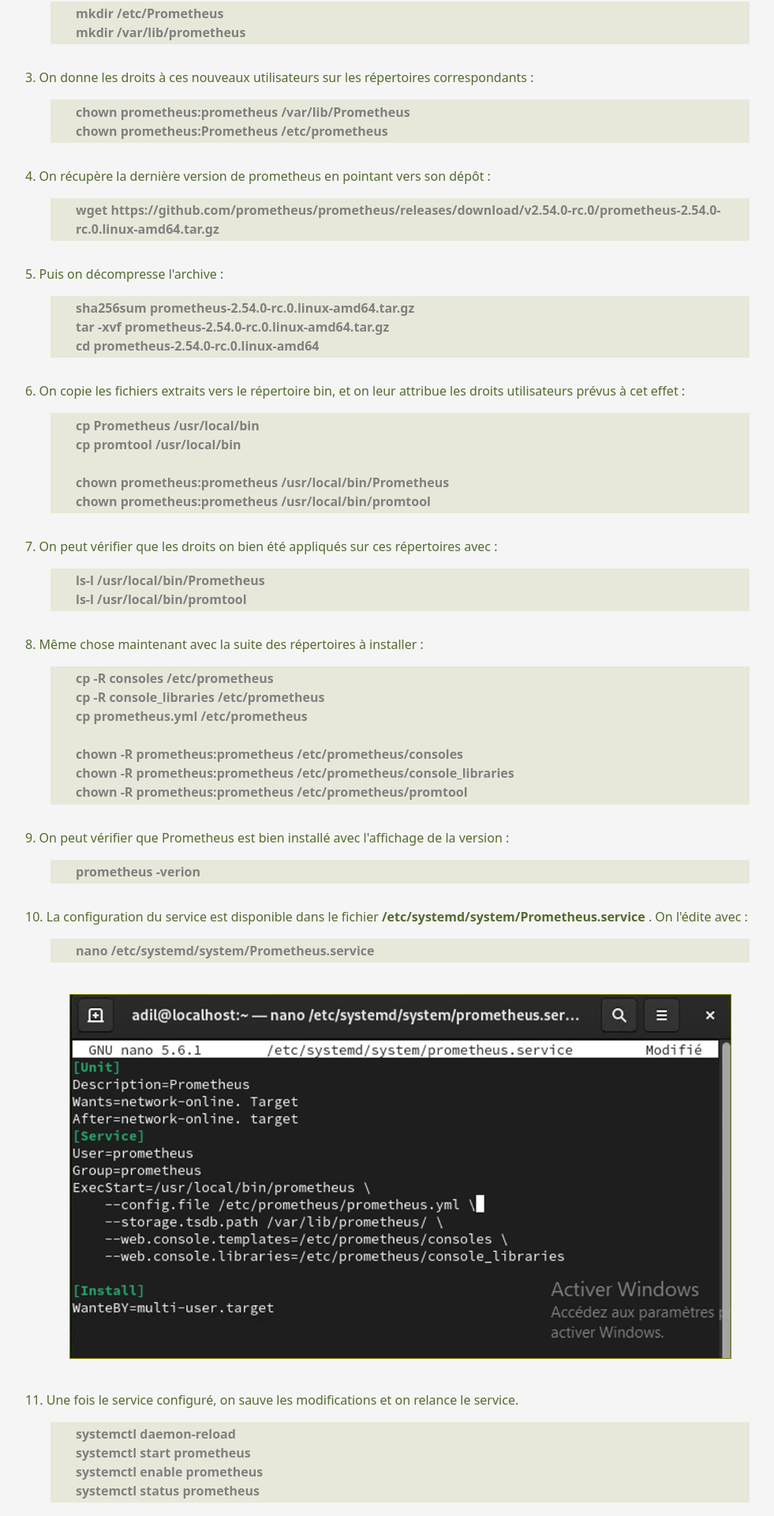
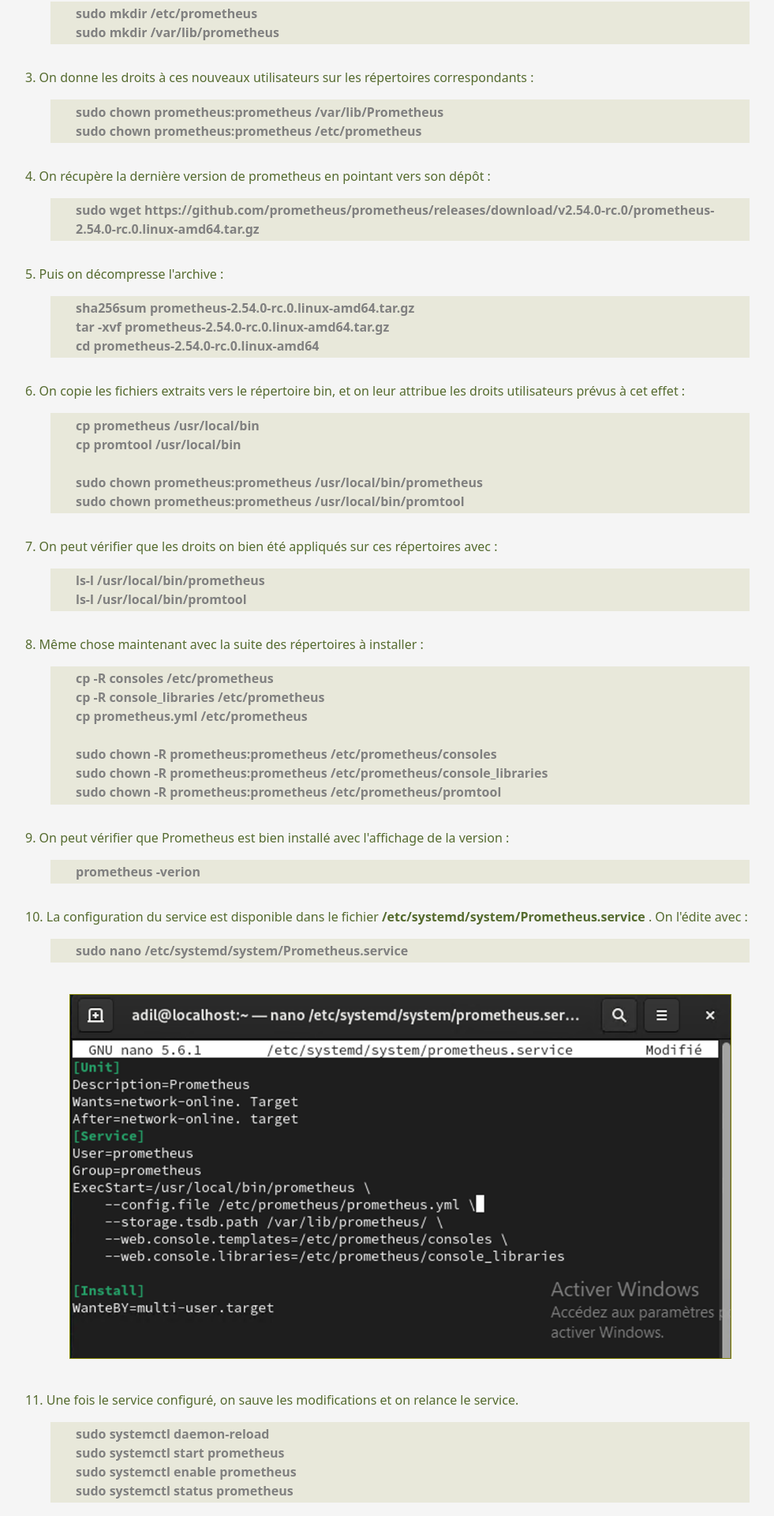
Before and after one commit to GitMalice/startReact, a React (Vite) app: page /monitoring in a window 1280 px wide. Shown: the part 3734-5654 px from the top of the page at 79% size, without its empty margins (133-1114 px from the left). Built offline with nearby package versions, Linux system fonts and the light colour scheme.

Commit message:
fix errors from _ into -- and added sudos

```diff
--- a/src/components/Monitoring.tsx
+++ b/src/components/Monitoring.tsx
@@ -116,31 +116,31 @@
       <h3 className="sous_titre">Prometheus, feu!</h3>
       <p>1. On commence par installer le service</p>
       <p className="code">
-        useradd –no-create-home –shell /bin/false/ Prometheus
+        sudo useradd --no-create-home --shell /bin/false/ prometheus
         <br />
-        useradd –no-create-home –shell /bin/false node_exporter
+        sudo useradd --no-create-home --shell /bin/false node_exporter
       </p>
       <p>2. On crée les répertoires d'installation :</p>
       <p className="code">
-        mkdir /etc/Prometheus
+        sudo mkdir /etc/prometheus
         <br />
-        mkdir /var/lib/prometheus
+        sudo mkdir /var/lib/prometheus
       </p>
       <p>
         3. On donne les droits à ces nouveaux utilisateurs sur les répertoires
         correspondants :
       </p>
       <p className="code">
-        chown prometheus:prometheus /var/lib/Prometheus
+        sudo chown prometheus:prometheus /var/lib/Prometheus
         <br />
-        chown prometheus:Prometheus /etc/prometheus
+        sudo chown prometheus:prometheus /etc/prometheus
       </p>
       <p>
         4. On récupère la dernière version de prometheus en pointant vers son
         dépôt :
       </p>
       <p className="code">
-        wget
+        sudo wget
         https://github.com/prometheus/prometheus/releases/download/v2.54.0-rc.0/prometheus-2.54.0-rc.0.linux-amd64.tar.gz
       </p>
       <p>5. Puis on décompresse l'archive :</p>
@@ -156,21 +156,21 @@
         attribue les droits utilisateurs prévus à cet effet :
       </p>
       <p className="code">
-        cp Prometheus /usr/local/bin
+        cp prometheus /usr/local/bin
         <br />
         cp promtool /usr/local/bin
         <br />
         <br />
-        chown prometheus:prometheus /usr/local/bin/Prometheus
+        sudo chown prometheus:prometheus /usr/local/bin/prometheus
         <br />
-        chown prometheus:prometheus /usr/local/bin/promtool
+        sudo chown prometheus:prometheus /usr/local/bin/promtool
       </p>
       <p>
         7. On peut vérifier que les droits on bien été appliqués sur ces
         répertoires avec :
       </p>
       <p className="code">
-        ls-l /usr/local/bin/Prometheus
+        ls-l /usr/local/bin/prometheus
         <br />
         ls-l /usr/local/bin/promtool
       </p>
@@ -185,11 +185,11 @@
         cp prometheus.yml /etc/prometheus
         <br />
         <br />
-        chown -R prometheus:prometheus /etc/prometheus/consoles
+        sudo chown -R prometheus:prometheus /etc/prometheus/consoles
         <br />
-        chown -R prometheus:prometheus /etc/prometheus/console_libraries
+        sudo chown -R prometheus:prometheus /etc/prometheus/console_libraries
         <br />
-        chown -R prometheus:prometheus /etc/prometheus/promtool
+        sudo chown -R prometheus:prometheus /etc/prometheus/promtool
       </p>
       <p>
         9. On peut vérifier que Prometheus est bien installé avec l'affichage de
@@ -200,7 +200,7 @@
         10. La configuration du service est disponible dans le fichier{" "}
         <b>/etc/systemd/system/Prometheus.service</b> . On l'édite avec :
       </p>
-      <p className="code">nano /etc/systemd/system/Prometheus.service</p>
+      <p className="code">sudo nano /etc/systemd/system/Prometheus.service</p>
       <div className="screenshot">
         <img
           className="sc-img"
@@ -213,13 +213,13 @@
         relance le service.
       </p>
       <p className="code">
-        systemctl daemon-reload
+        sudo systemctl daemon-reload
         <br />
-        systemctl start prometheus
+        sudo systemctl start prometheus
         <br />
-        systemctl enable prometheus
+        sudo systemctl enable prometheus
         <br />
-        systemctl status prometheus
+        sudo systemctl status prometheus
       </p>
       <p>12. On peut le voir tourner en vérifiant avec notre-IP:9090</p>
       <div className="screenshot">
@@ -233,9 +233,9 @@
       <h3 className="sous_titre">Grafana + NodeExporter</h3>
       <p>On installe le service et on édite le fichier de configuration :</p>
       <p className="code">
-        apt install -y grafana
+        sudo apt install -y grafana
         <br />
-        nano /etc/grafana/grafana.ini
+        sudo nano /etc/grafana/grafana.ini
       </p>
       <div className="screenshot">
         <img
@@ -245,7 +245,7 @@
         />
       </div>
       <p>On autorise le lancement du processus au démarrage avec :</p>
-      <p className="code">systemctl enable -now grafana-server</p>
+      <p className="code">sudo systemctl enable -now grafana-server</p>
       <p>
         On peut maintenant y accéder sur le navigateur sur <b>localhost:3000</b>{" "}
         . On définit notre mot de passe pour sécuriser l'installation.
@@ -258,7 +258,7 @@
         </a>
       </p>
       <p className="code">
-        wget
+        sudo wget
         https://github.com/prometheus/node_exporter/releases/download/v1.8.2/node_exporter-1.8.2.linux-amd64.tar.gz
         <br />
         tar -xvf node_exporter-1.8.2.linux-amd64.tar.gz
@@ -269,7 +269,7 @@
         <br />
       </p>
       <p>On vérifie la version installée :</p>
-      <p className="code">node_exporter –version</p>
+      <p className="code">node_exporter --version</p>
       <div className="screenshot">
         <img
           className="sc-img"
@@ -281,7 +281,9 @@
         On édite les paramètres du service sur le fichier{" "}
         <b>/etc/systemd/node_exporter.service</b> :
       </p>
-      <p className="code">nano /etc/systemd/system/node_exporter.service</p>
+      <p className="code">
+        sudo nano /etc/systemd/system/node_exporter.service
+      </p>
       <div className="screenshot">
         <img
           className="sc-img"
@@ -296,11 +298,11 @@
       <p className="code">
         systemctl daemon-reload
         <br />
-        systemctl enable node_exporter
+        sudo systemctl enable node_exporter
         <br />
-        systemctl start node_exporter
+        sudo systemctl start node_exporter
         <br />
-        systemctl status node_exporter
+        sudo systemctl status node_exporter
       </p>
       <p>
         Il nous reste à ajouter l'URL de NodeExporter pour lier Grafana à
@@ -321,9 +323,9 @@
         On relance Prometheus pour la prise en compte des nouveaux paramètres.
       </p>
       <p className="code">
-        systemctl restart prometheus
+        sudo systemctl restart prometheus
         <br />
-        systemctl status prometheus
+        sudo systemctl status prometheus
       </p>
       <div className="screenshot">
         <img
```
